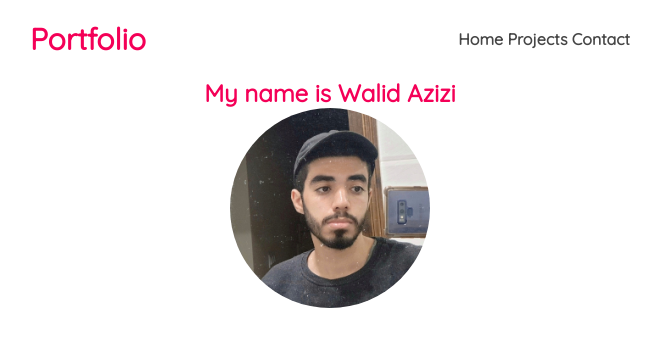
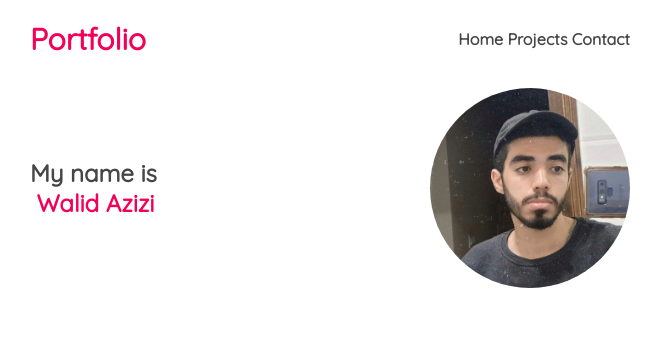
Before and after one commit to walidthekraken/portfolio, a React (Create React App) app: page / in a window 1280 px wide. Shown: the top 346 px of the page, without its empty margins (310-971 px from the left). Built offline with nearby package versions, Linux system fonts and the light colour scheme.

Commit message:
some progress

```diff
--- a/src/components/Home.js
+++ b/src/components/Home.js
@@ -3,9 +3,15 @@ import mypic from '../images/pic.jpeg';
 
 export const Home = () => {
     return (
-    <div className="Home">
-        <h2>My name is Walid Azizi</h2>
-        <img src={mypic} alt=" pic" width={200} ></img>
+    <div className="home">
+        <div className="hometop">
+
+            <div>
+                <h2>My name is </h2>
+                <h2 className='myname'> Walid Azizi</h2>
+            </div>
+            <img src={mypic} alt=" pic" width={200} ></img>
+        </div>
 
     </div>
      );
--- a/src/index.css
+++ b/src/index.css
@@ -33,6 +33,29 @@ a:hover{
   color: #860048;
 }
 
+.hometop{
+  display: flex;
+  max-width: 600px;
+  align-items: center;
+  margin: 0 auto;
+  padding: 10px;
+}
+
+.hometop img {
+  margin-left: auto;
+}
+
+.hometop h2 {
+  color: rgb(70, 70, 70);
+  font-weight: 600;
+
+}
+
+.hometop .myname {
+  color: #f40057;
+  margin-left: 4px;
+}
+
 body {
   margin: 0;
   font-family: -apple-system, BlinkMacSystemFont, 'Segoe UI', 'Roboto', 'Oxygen',
```
